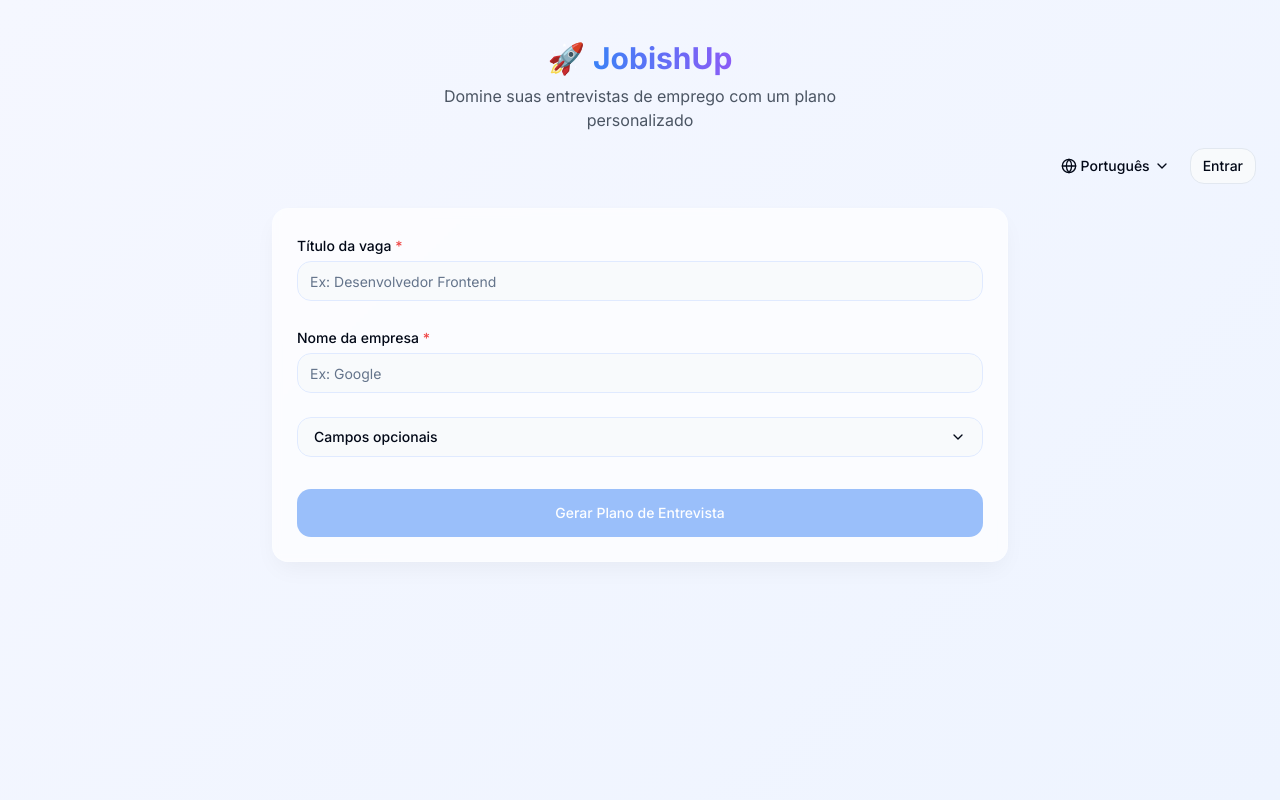
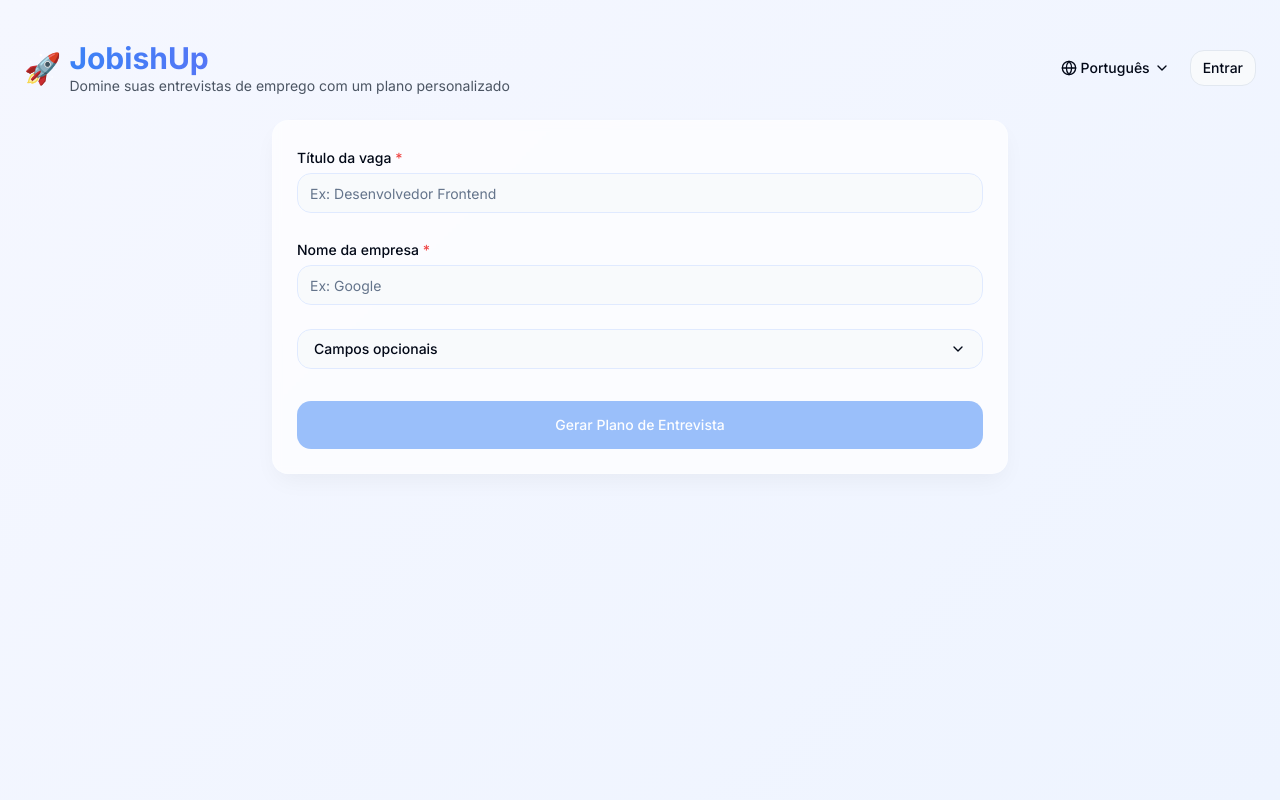
Before and after one commit to kadaum/jobishup, a React (Vite) app: page / in a window 1280 px wide. Shown: the top 800 px of the page. Built offline with nearby package versions, Linux system fonts and the light colour scheme.

Commit message:
feat: Implement header with navigation
This commit implements a header component that includes language selection, "My Plans" navigation, and sign-out functionality.

```diff
--- a/src/components/Header.tsx
+++ b/src/components/Header.tsx
@@ -5,6 +5,13 @@ import { useLanguage } from "@/context/LanguageContext";
 import { useAuth } from "@/context/AuthContext";
 import { Button } from "@/components/ui/button";
 import { Link } from "react-router-dom";
+import {
+  DropdownMenu,
+  DropdownMenuContent,
+  DropdownMenuItem,
+  DropdownMenuTrigger,
+} from "@/components/ui/dropdown-menu";
+import { LogOut, User } from "lucide-react";
 
 const Header = () => {
   const { t } = useLanguage();
@@ -12,51 +19,57 @@ const Header = () => {
 
   return (
     <motion.header
-      className="w-full py-6 px-4 sm:px-6 flex flex-col items-center"
+      className="w-full py-6 px-4 sm:px-6"
       initial={{ opacity: 0, y: -20 }}
       animate={{ opacity: 1, y: 0 }}
       transition={{ duration: 0.5 }}
     >
-      <div className="flex flex-col items-center mb-4 md:mb-0 w-full">
+      <div className="flex justify-between items-center">
+        {/* Logo and Title */}
         <motion.div
-          className="flex items-center gap-2 mb-2"
+          className="flex items-center gap-2"
           initial={{ scale: 0.9 }}
           animate={{ scale: 1 }}
           transition={{ delay: 0.2, type: "spring", stiffness: 200 }}
         >
           <span className="text-3xl">🚀</span>
-          <h1 className="text-3xl font-bold bg-gradient-to-r from-interview-blue to-interview-purple bg-clip-text text-transparent">
+          <div className="flex flex-col">
+            <h1 className="text-2xl md:text-3xl font-bold bg-gradient-to-r from-interview-blue to-interview-purple bg-clip-text text-transparent">
               {t('app.title')}
             </h1>
+            <p className="text-gray-600 text-xs md:text-sm">
+              {t('app.subtitle')}
+            </p>
+          </div>
         </motion.div>
-        <motion.p
-          className="text-gray-600 max-w-md text-center text-sm md:text-base"
-          initial={{ opacity: 0 }}
-          animate={{ opacity: 1 }}
-          transition={{ delay: 0.4 }}
-        >
-          {t('app.subtitle')}
-        </motion.p>
-      </div>
 
-      <div className="flex items-center justify-end w-full mt-4 gap-2">
+        {/* Navigation and User Controls */}
+        <div className="flex items-center gap-2">
           <LanguageSelector />
 
           {isAuthenticated ? (
-          <div className="flex gap-2">
-            <Link to="/saved-plans">
-              <Button variant="outline" size="sm">
+            <DropdownMenu>
+              <DropdownMenuTrigger asChild>
+                <Button variant="outline" size="sm" className="ml-2">
+                  <User className="h-4 w-4 mr-2" />
+                  <span className="hidden sm:inline">{t('savedPlans.myPlans')}</span>
+                </Button>
+              </DropdownMenuTrigger>
+              <DropdownMenuContent align="end" className="w-48">
+                <DropdownMenuItem asChild>
+                  <Link to="/saved-plans" className="flex items-center w-full">
                     {t('savedPlans.myPlans')}
-              </Button>
                   </Link>
-            <Button
-              variant="outline"
-              size="sm"
+                </DropdownMenuItem>
+                <DropdownMenuItem
                   onClick={() => signOut()}
+                  className="flex items-center text-red-500"
                 >
+                  <LogOut className="h-4 w-4 mr-2" />
                   {t('auth.signOut')}
-            </Button>
-          </div>
+                </DropdownMenuItem>
+              </DropdownMenuContent>
+            </DropdownMenu>
           ) : (
             <Link to="/auth">
               <Button variant="outline" size="sm">
@@ -65,6 +78,7 @@ const Header = () => {
             </Link>
           )}
         </div>
+      </div>
     </motion.header>
   );
 };
```
Lines whose indentation alone changed are shown as unchanged.
